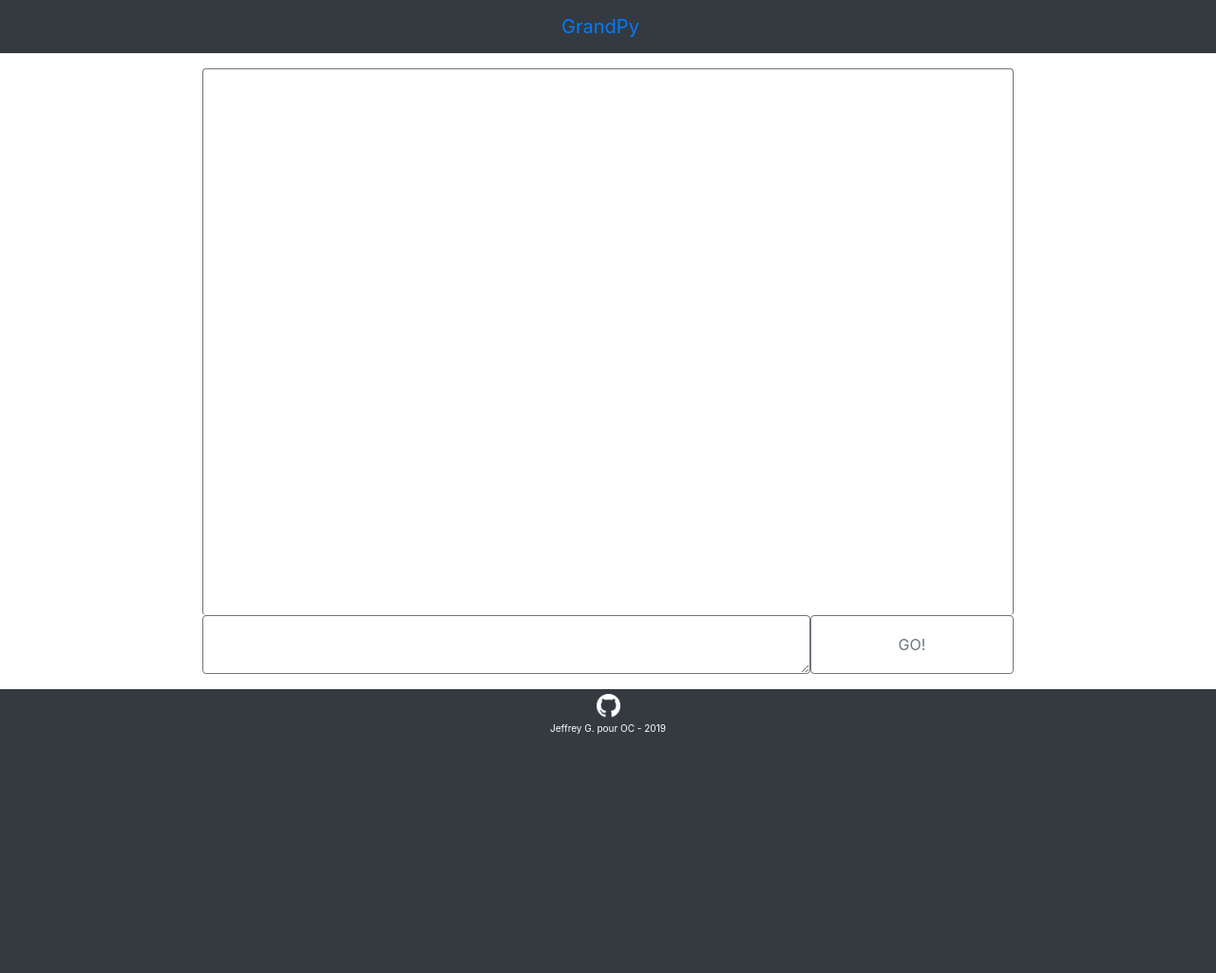
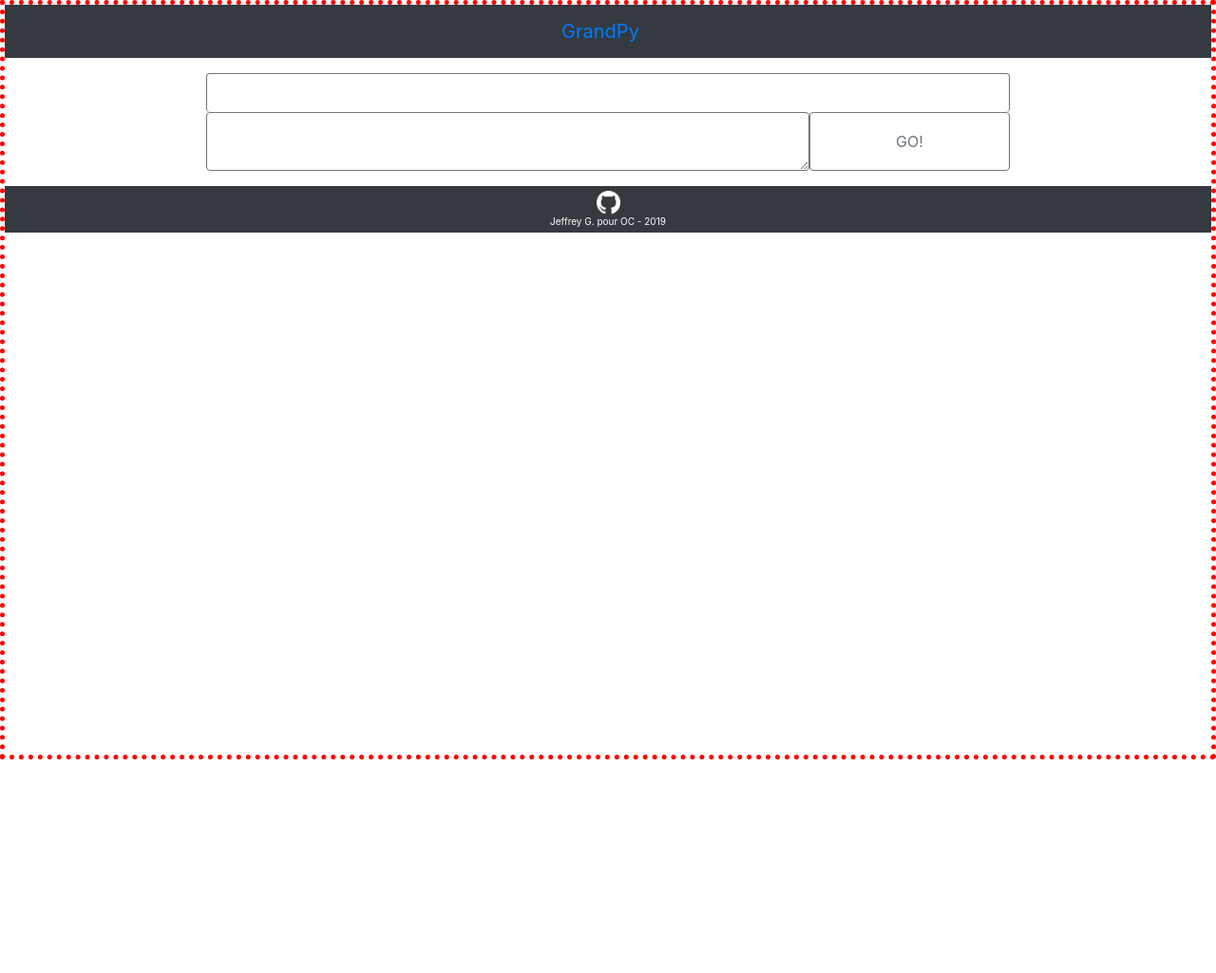
Before and after one commit to Ludophilia/P7v2, a Flask app: page / in a window 1280 px wide. Shown: the whole page at 95% size. After the commit the page ends 800 px from the top, so only its background shows below. Run offline with Flask 2, Linux system fonts and the light colour scheme; some libraries are stand-ins or nearby versions.

Commit message:
Refactorage page.html. C'est moins "gras" désormais

```diff
--- a/app/static/css/style.css
+++ b/app/static/css/style.css
@@ -1,11 +1,31 @@
-/* Non utilisé  */
+/* Customized style minute-tailored for you */
 
-#chat_container
-{
-    height: 560px;
+/* Container */
+
+.container-fluid {
+    height: 100vh; /* 100 */
+    border: red dotted 5px; /* Rendue visible */
 }
 
-#special
-{
-    height: 250px;
+/* Chat */
+
+#chat_container {
 }
+
+#chat_zone {
+    height: 40%; /* 560px*/
+    padding : 20px 20px;
+    /* border: green dotted 5px; Rendue visible - marche pas car en conflit avec les reglages de bootstrap */
+    overflow: auto;
+    word-wrap: break-word;
+}
+
+#submit_button {
+    padding: 6px 12px;
+}
+
+/* Footer */
+
+#footer_extra {
+    font-size: 10px;
+}
--- a/app/templates/page.html
+++ b/app/templates/page.html
@@ -3,42 +3,37 @@
     <head>
         <meta charset="utf-8" />
         <meta name="viewport" content="width=device-width, initial-scale=1, shrink-to-fit=no">
-        <link rel="stylesheet" href="static/css/bootstrap.css" /><!-- utiliser {{ url_for('static', filename='bootstrap.css') }} -->
-        <link rel="stylesheet" href="static/css/loading.css"/>
+        <link rel="stylesheet" href={{ url_for('static', filename='css/bootstrap.css') }}>
+        <link rel="stylesheet" href={{ url_for('static', filename='css/loading.css') }}>
+        <link rel="stylesheet" href={{ url_for('static', filename='css/style.css') }}>
         <title> Have you ever talked to GrandPy Bot? </title>
     </head>
     <body>
         <div class="container-fluid">
             <header>
-                <div class="row justify-content-center navbar navbar-dark bg-dark">
+                <nav class="row justify-content-center navbar navbar-dark bg-dark">
                     <div class="navbar-brand" id="site_brand"><a href="/">GrandPy</a></div>
-                </div>
+                </nav>
             </header>
-            <div class="row justify-content-center bg-white mt-3">
-                <div style="" class="col-8 border border-secondary rounded border-bottom-0" id="chat_container">
-                    <div id="chat_zone" style="height: 560px; margin : 15px 0px 0px 10px; overflow: auto; word-wrap: break-word;">
-                    </div>
-                </div>
-            </div>
-            <div class="row justify-content-center bg-white mb-3">
+            <section class="row justify-content-center bg-white mt-3 mb-3">
+                <article class="col-8 border border-secondary rounded border-bottom-0" id="chat_zone">
+                </article>
                 <form class="col-8" method="post" action="" novalidate>
                     <div class="row">
                         {{ form.hidden_tag() }}
                         {{ form.textarea(class="col-9 border border-secondary form-control", id="chat_input") }}
-                        {{ form.submit_button(class="col-3 btn btn-outline-secondary border border-secondary", id="submit_button", style="padding: 6px -12px") }}
+                        {{ form.submit_button(class="col-3 btn btn-outline-secondary border border-secondary", id="submit_button") }}
                     </div>
                 </form>
-            </div>
-            <footer>
-                <div class="row bg-dark justify-content-center p-1">
+            </section>
+            <footer class="row bg-dark justify-content-center p-1">
+                <div class="text-center col-12">
                     <a href="https://github.com/Ludophilia/P7">
                         <image src="static/img/GitHub-Mark-Light-32px.png" alt="Gitkun (Octocat)" width="25" height="25"/>
                     </a>
                 </div>
-                <div class="row bg-dark justify-content-center text-white" style="font-size: 10px;" id="special">
+                <div class="col-12 text-white text-center" id="footer_extra">
                     Jeffrey G. pour OC - 2019
-                </div>
-                <div class="row bg-dark" style="height: 250px;">
                 </div>
             </footer>
         </div>
```
